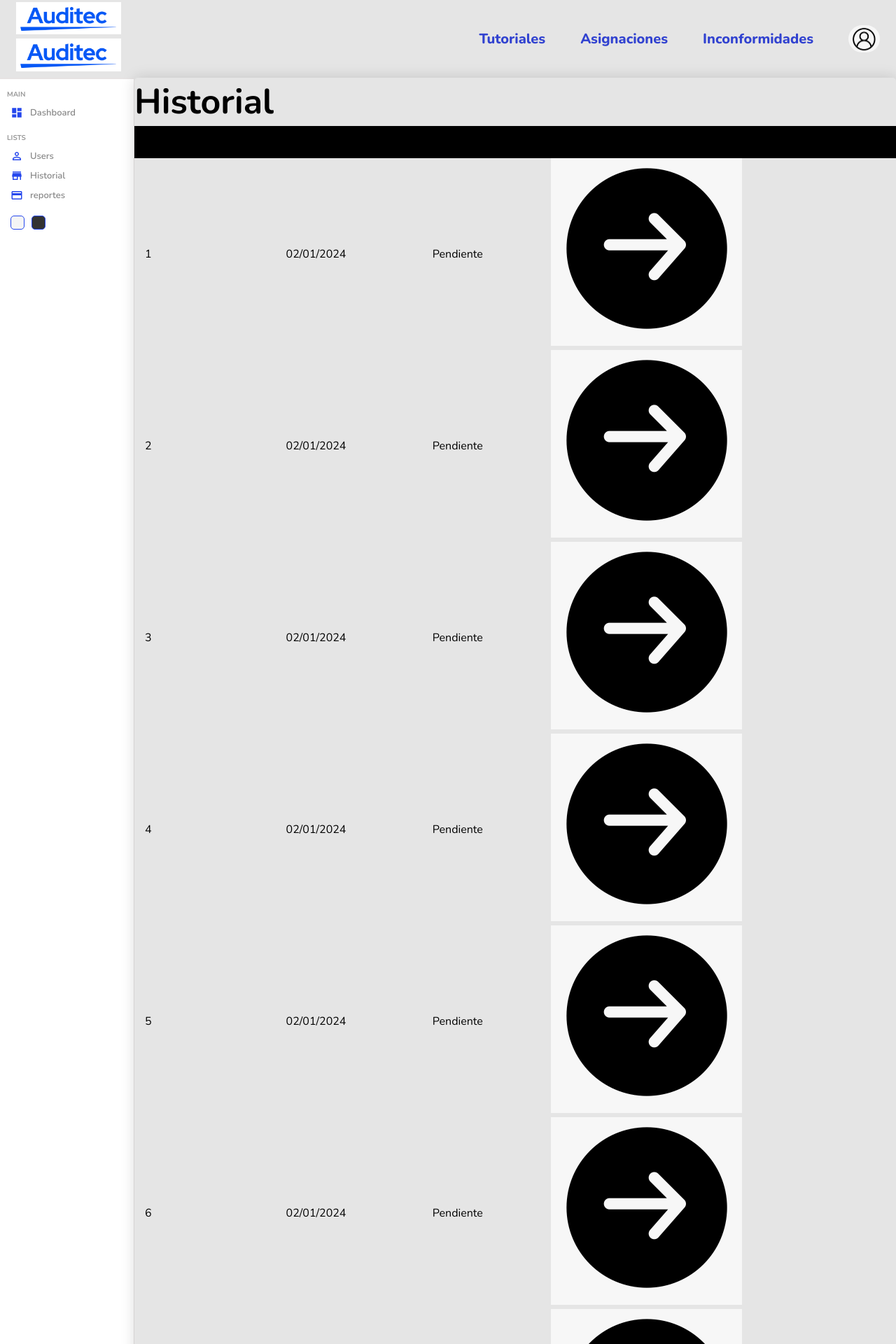
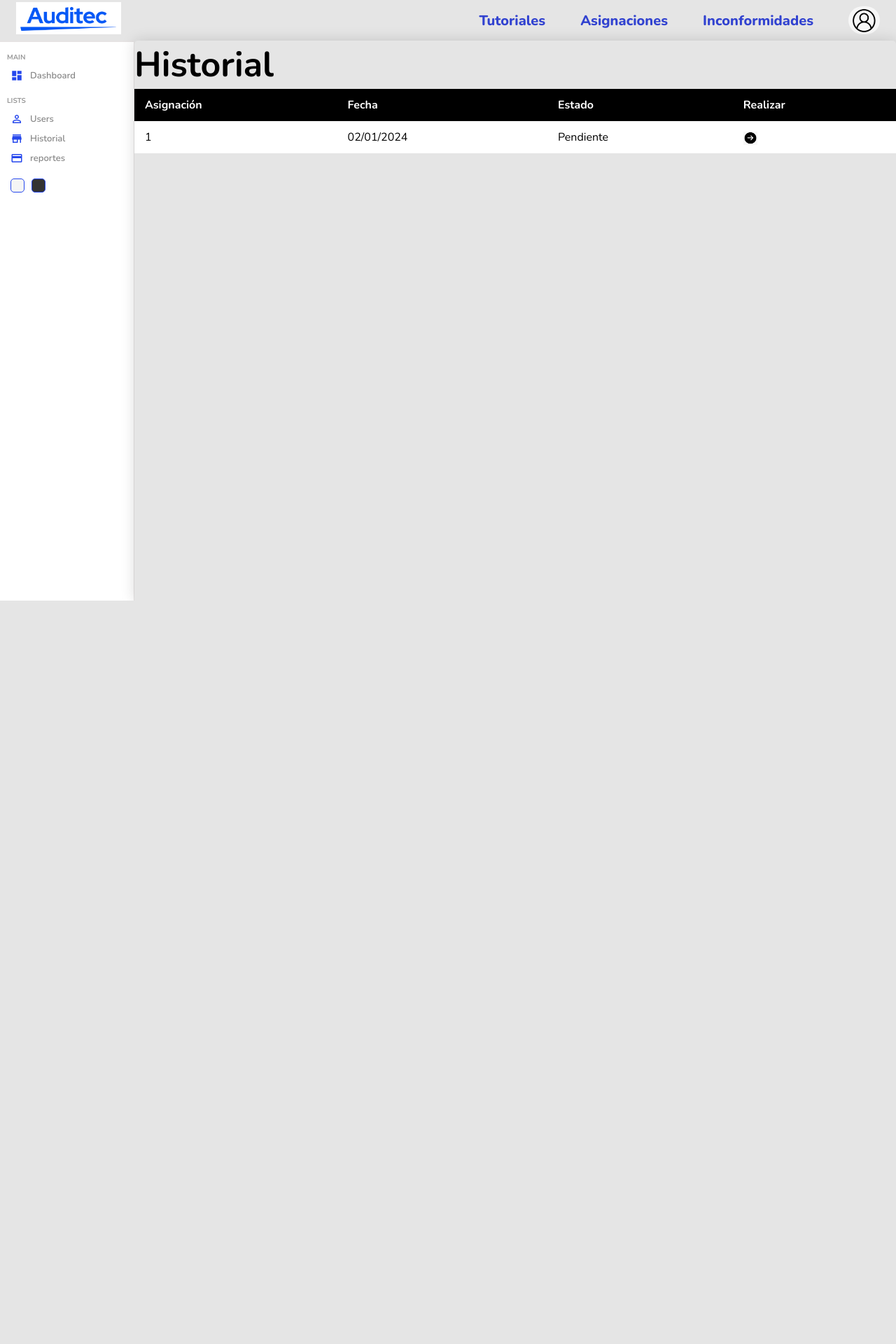
Before and after one commit to EducaTec01/Auditec, a React (Create React App) app in the folder client/: page /historialesJefa in a window 1280 px wide. Shown: the top 1920 px of the page at 70% size. After the commit the page ends 858 px from the top, so only its background shows below. Built offline with nearby package versions, Linux system fonts and the light colour scheme.

Commit message:
HistorialesJefa2

```diff
--- a/client/src/App.js
+++ b/client/src/App.js
@@ -11,6 +11,7 @@ import Asignaciones from "./pages/asignaciones/asignaciones"
 
 import Reportes from "./pages/reportes/reportes"
 import HistorialesJefa from "./pages/historialesJefa/historialesJefa"
+import HistorialesJefa2 from "./pages/historialesJefa2/historialesJefa2"
 import Asignacion from "./pages/asignacion/asignacion"
 import Preguntas from "./pages/preguntas/preguntas"
 import Formulario from "./pages/formulario/formulario"
@@ -55,7 +56,7 @@ function App() {
             <Route path="tutoriales" element={<Tutoriales />} />
             <Route path="asignaciones" element={<Asignaciones />} />
             <Route path="historialesJefa" element={<HistorialesJefa/>}/>
-            {/* <Route path="historialesJefa2" element={<HistorialesJefa2/>}/> */}
+            <Route path="historialesJefa2" element={<HistorialesJefa2/>}/>
             <Route path="reportes" element={<Reportes/>}/>
             <Route path="asignacion" element={<Asignacion />} />
             <Route path="preguntas" element={<Preguntas />} />
--- a/client/src/components/chart/Chart.jsx
+++ b/client/src/components/chart/Chart.jsx
@@ -21,7 +21,7 @@ const Chart = ({ aspect, title }) => {
   return (
     <div className="chart">
       <div className="title">{title}</div>
-      <ResponsiveContainer width="100%" aspect={aspect}>
+      <ResponsiveContainer width="50%" aspect={aspect}>
         <AreaChart
           width={730}
           height={250}
--- a/client/src/components/navbar-2/Navbar-2.jsx
+++ b/client/src/components/navbar-2/Navbar-2.jsx
@@ -7,7 +7,6 @@ const Navbar2 = () => {
     return (
         <nav className="nav">
             <ul className="lista1">
-                <li className="lista-elemento"><a href="/"><img className="logo" alt="Logo" src={logo} /></a></li>
                 <li className="lista-elemento"><Link to={"/capacitacion"}><img className="logo" alt="Logo" src={logo} /></Link></li>
 
             </ul>
--- a/client/src/pages/historialesJefa/historialesJefa.jsx
+++ b/client/src/pages/historialesJefa/historialesJefa.jsx
@@ -5,7 +5,7 @@ import arrow from "./arrow.png"
 
 const HistorialesJefa = () => {
     return (
-        <body>
+        <div className="historiales-jefa">
       <header>
         <nav>
           <Navbar2 />
@@ -20,7 +20,7 @@ const HistorialesJefa = () => {
           <table className="content-table">
             <thead>
               <tr>
-                                <th>Asignacion</th>
+                <th>Asignación</th>
                 <th>Fecha</th>
                 <th>Estado</th>
                 <th>Realizar</th>
@@ -31,64 +31,14 @@ const HistorialesJefa = () => {
                 <td>1</td>
                 <td>02/01/2024</td>
                 <td>Pendiente</td>
-                        <a href="to-do"><img src={arrow} alt="arrow" /></a>
+                <td><a href="/historialesJefa2"><img src={arrow} alt="arrow" className="arrow" /></a></td>
               </tr>
-                    <tr class="active-row">
-                        <td>2</td>
-                        <td>02/01/2024</td>
-                        <td>Pendiente</td>
-                        <a href="to-do"><img src={arrow} alt="arrow" /></a>
-                    </tr>
-                    <tr>
-                        <td>3</td>
-                        <td>02/01/2024</td>
-                        <td>Pendiente</td>
-                        <a href="to-do"><img src={arrow} alt="arrow" /></a>
-                    </tr>
-                    <tr class="active-row">
-                        <td>4</td>
-                        <td>02/01/2024</td>
-                        <td>Pendiente</td>
-                        <a href="to-do"><img src={arrow} alt="arrow" /></a>
-                    </tr><tr>
-                        <td>5</td>
-                        <td>02/01/2024</td>
-                        <td>Pendiente</td>
-                        <a href="to-do"><img src={arrow} alt="arrow" /></a>
-                    </tr>
-                    <tr class="active-row">
-                        <td>6</td>
-                        <td>02/01/2024</td>
-                        <td>Pendiente</td>
-                        <a href="to-do"><img src={arrow} alt="arrow" /></a>
-                    </tr><tr>
-                        <td>7</td>
-                        <td>02/01/2024</td>
-                        <td>Pendiente</td>
-                        <a href="to-do"><img src={arrow} alt="arrow" /></a>
-                    </tr>
-                    <tr class="active-row">
-                        <td>8</td>
-                        <td>02/01/2024</td>
-                        <td>Pendiente</td>
-                        <a href="to-do"><img src={arrow} alt="arrow" /></a>
-                    </tr><tr>
-                        <td>9</td>
-                        <td>02/01/2024</td>
-                        <td>Pendiente</td>
-                        <a href="to-do"><img src={arrow} alt="arrow" /></a>
-                    </tr>
-                    <tr class="active-row">
-                        <td>10</td>
-                        <td>02/01/2024</td>
-                        <td>Pendiente</td>
-                        <a href="to-do"><img src={arrow} alt="arrow" /></a>
-                    </tr>
+              {/* Aquí van el resto de las filas */}
             </tbody>
           </table>
         </div>
       </div>
-        </body>
+    </div>
     );
   };
 
--- a/client/src/pages/historialesJefa/historialesJefa.scss
+++ b/client/src/pages/historialesJefa/historialesJefa.scss
@@ -1,44 +1,55 @@
-div.titulo{
+.historiales-jefa {
+  header {
+    nav {
+      // Estilos para el navbar
+    }
+  }
 
-  p{
+  .container {
+    display: flex;
+
+    .content-container {
+      flex: 1;
+      border-radius: 5px 5px 0 0;
+      box-shadow: 0 0 20px rgba(0, 0, 0, 0.15);
+
+      .titulo {
+        p {
           font-size: 50px;
           font-weight: 700;
         }
       }
-.container {
-  display: flex;
-}
-
-.sidebar {
-  width: 15%; /* Ajusta el ancho del sidebar según sea necesario */
-}
-
-.content-container {
-  flex: 1; /* El contenido ocupará todo el espacio restante */
-  border-collapse: collapse;
-  font-size: 0.9em;
-  min-width: 400px;
-  border-radius: 5px 5px 0 0;
-  box-shadow: 0 0 20px rgba(0, 0, 0, 0.15);
-}
 
       .content-table {
-  width: 100%; /* Ajusta el ancho de la tabla según sea necesario */
-  margin: auto; /* Centra la tabla horizontalmente */
-  border-collapse: collapse; /* Fusiona los bordes de las celdas */
-  font-size: 16px; /* Tamaño de fuente para el contenido de la tabla */
-}
+        width: 100%;
+        margin: auto;
+        border-collapse: collapse;
+        font-size: 16px;
 
-.content-table th,
-.content-table td {
+        th, td {
           padding: 12px 15px;
         }
 
-.content-table th {
-  background-color: black; /* Color de fondo para las celdas de encabezado */
-  text-align: left; /* Alinea el texto del encabezado a la izquierda */
+        th {
+          background-color: black;
+          text-align: left;
+          color: white; // Cambia el color del texto del encabezado a blanco
         }
 
-.content-table tbody tr:last-child td {
-  border-bottom: none; /* Elimina el borde inferior de la última fila de la tabla */
+        tbody tr {
+          background-color: white; // Fondo blanco para todas las filas de la tabla
         }
+
+        tbody tr:last-child td {
+          border-bottom: none;
+        }
+
+        tbody tr td a img.arrow {
+          max-width: 20px;
+          height: auto;
+          vertical-align: middle;
+        }
+      }
+    }
+  }
+}
--- /dev/null
+++ b/client/src/pages/historialesJefa2/historialesJefa2.jsx
@@ -0,0 +1,75 @@
+import Navbar2 from "../../components/navbar-2/Navbar-2"
+import Sidebar from "../../components/sidebar/Sidebar";
+import "./historialesJefa2.scss"
+import arrow from "./arrow.png"
+import {
+    AreaChart,
+    Area,
+    XAxis,
+    CartesianGrid,
+    Tooltip,
+    ResponsiveContainer,
+  } from "recharts";
+
+  const data = [
+    { name: "January", Total: 1200 },
+    { name: "February", Total: 2100 },
+    { name: "March", Total: 800 },
+    { name: "April", Total: 1600 },
+    { name: "May", Total: 900 },
+    { name: "June", Total: 1700 },
+  ];
+
+const HistorialesJefa2 = ({ aspect, title }) => {
+    return (
+        <div className="historiales-jefa">
+      <header>
+        <nav>
+          <Navbar2 />
+        </nav>
+      </header>
+      <div className="container">
+        <Sidebar />
+        <div className="content-container">
+          <div className="titulo">
+            <p>Historial</p>
+          </div>
+          <div className="chart">
+                <div className="title">{title}</div>
+                    <div style={{ display: "flex", justifyContent: "space-between", flexWrap: "wrap" }}>
+                        <div>
+                            <ResponsiveContainer width="50%" aspect={2}>
+                              <AreaChart
+                                width={730}
+                                height={250}
+                                data={data}
+                                margin={{ top: 10, right: 30, left: 0, bottom: 0 }}
+                              >
+                                <defs>
+                                  <linearGradient id="total" x1="0" y1="0" x2="0" y2="1">
+                                    <stop offset="5%" stopColor="#150AE8" stopOpacity={0.8} />
+                                    <stop offset="95%" stopColor="#5767F4" stopOpacity={0} />
+                                  </linearGradient>
+                                </defs>
+                                <XAxis dataKey="name" stroke="gray" />
+                                <CartesianGrid strokeDasharray="3 3" className="chartGrid" />
+                                <Tooltip />
+                                <Area
+                                  type="monotone"
+                                  dataKey="Total"
+                                  stroke="#415EF1"
+                                  fillOpacity={1}
+                                  fill="url(#total)"
+                                />
+                              </AreaChart>
+                            </ResponsiveContainer>
+                        </div>
+                    </div>
+                </div>
+            </div>
+        </div>
+      </div>
+    );
+  };
+
+  export default HistorialesJefa2;
--- /dev/null
+++ b/client/src/pages/historialesJefa2/historialesJefa2.scss
@@ -0,0 +1,21 @@
+.chart {
+  flex: 1;
+  -webkit-box-shadow: 2px 4px 10px 1px rgba(0, 0, 0, 0.47);
+  box-shadow: 2px 4px 10px 1px rgba(201, 201, 201, 0.47);
+  padding: 10px;
+  color: gray;
+  transition: all 0.3s;
+
+  .title {
+    margin-bottom: 20px;
+  }
+
+  .chartGrid {
+    stroke: rgb(228, 225, 225);
+  }
+}
+
+.chart:hover{
+  box-shadow: 2px 4px 10px 7px rgba(201, 201, 201, 0.47);
+
+}
```
Also changed, not shown: client/src/pages/historialesJefa2/arrow.png (added). Lines whose indentation alone changed are shown as unchanged.
